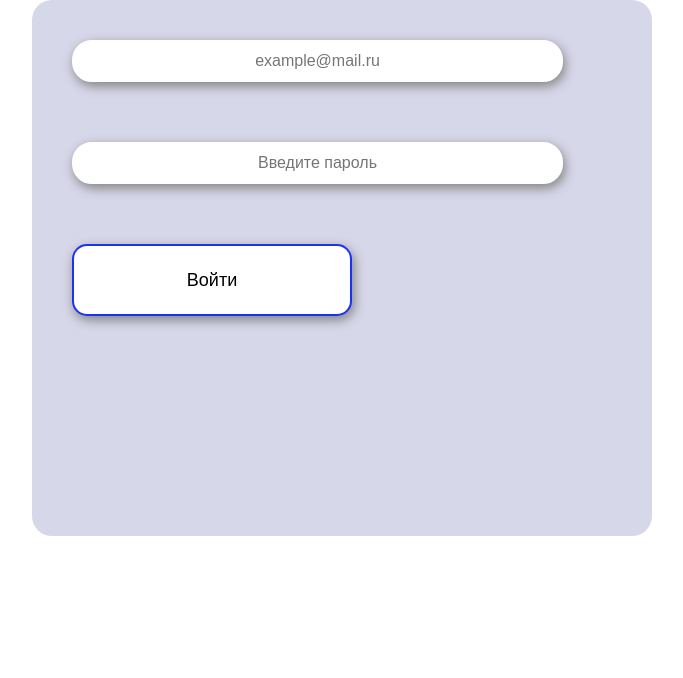
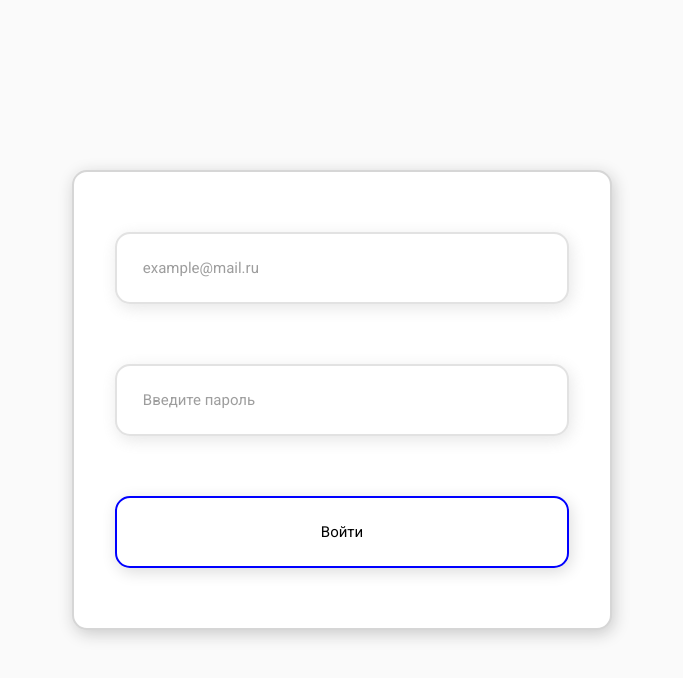
Before and after one commit to Scutun/questionnaireFront, a website: page src/html/adminLogin.html in a window 1280 px wide. Shown: the whole page, without its empty margins (298-981 px from the left). Drawn offline with Linux system fonts and the light colour scheme; files that its build step writes are made by us from their sources.

Commit message:
login square at center, style done

```diff
--- a/src/css/adminLogin.css
+++ b/src/css/adminLogin.css
@@ -1,29 +1,48 @@
-.admin-page-content{
-    display: wrap;
+.admin-main{
+    background-color: #FAFAFA;
+    display: flex;
     justify-content: center;
-    padding: 40px 40px;
-    background:rgb(215, 215, 234);
-    max-width: 540px;
-    border-radius: 20px;
-    min-height: 456px;
-    min-width: 538;
+    height: 100vh;
+    width: 100%;
+    align-items: center;
+}
+
+.admin-login-content{
+    display: grid;
+    justify-content: center;
+    box-shadow: 2px 4px 16px rgb(202, 202, 202);
+    border-radius: 15px;
+    background-color: white;
+    align-items: center;
+    padding: 60px 41px;
+    border: 2px solid #D6D6D6;
 
 }
-.admin-email,.admin-password{
-    text-align: center;
-    border: 2px solid white;
-    border-radius: 20px;
-    padding: 10px 140px;
-    box-shadow: 2px 4px 12px gray;
-    font-size: 16px;
-    margin-bottom:60px ;
+
+.admin-input{
+    font-size: 15px;
+    margin-bottom: 60px;
+    padding: 14px 26px;
+    border: 2px solid #D6D6D6;
+    border-radius: 15px;
+    outline: none;
+    box-shadow: 2px 4px 16px gainsboro;
+    opacity: .7;
+    line-height: 40px;
+    font-family: 'Roboto', sans-serif;
 }
+
 .aproveBtn.admin{
-    padding: 25px 0px;
-    box-shadow: 2px 4px 12px gray;
+    border: 2px solid blue;
+    background-color: white;
+    border-radius: 15px;
+    padding: 14px 204px;
+    font-size: 15px;
+    font-family: 'Roboto', sans-serif;
+    line-height: 40px;
+    box-shadow: 2px 4px 16px gainsboro;
 }
-.admin-page-main{
-    display: flex;
-    justify-content: center;
 
+.admin-input:hover{
+    opacity: 1;
 }
--- a/src/html/adminLogin.html
+++ b/src/html/adminLogin.html
@@ -3,21 +3,19 @@
 <head>
     <meta charset="UTF-8">
     <meta name="viewport" content="width=device-width, initial-scale=1.0">
-    <title>Document</title>
+    <title>Вход для администратора</title>
     <link rel="preconnect" href="https://fonts.googleapis.com">
     <link rel="preconnect" href="https://fonts.gstatic.com" crossorigin>
     <link href="https://fonts.googleapis.com/css2?family=Roboto:ital,wght@0,100;0,300;0,400;0,500;0,700;0,900;1,100;1,300;1,400;1,500;1,700;1,900&display=swap" rel="stylesheet">
     <link rel="stylesheet" href="/styles/styles.css" />
 </head>
 <body>
-    <main class="admin-page-main">
-
-        <div class="admin-page-content">
-            <input type="email" class="admin-email" placeholder="example@mail.ru" required/>
-            <input type="password" class="admin-password" placeholder="Введите пароль" required/>
+    <main class="admin-main">
+        <div class="admin-login-content">
+            <input type="email" class="admin-input" placeholder="example@mail.ru" required>
+            <input type="password" class="admin-input" placeholder="Введите пароль" required/>
             <button class="aproveBtn admin">Войти</button>
         </div>
-
     </main>
 </body>
 </html>
```
